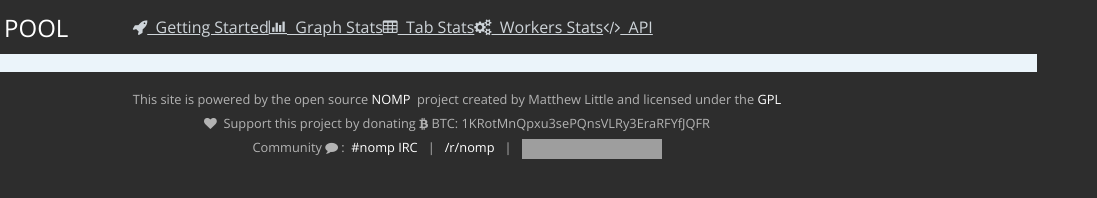
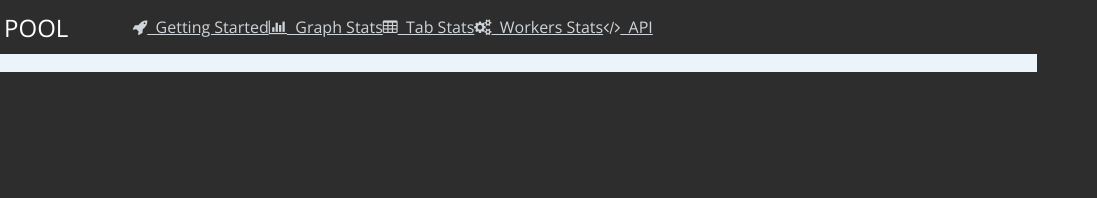
Before and after one commit to aionnetwork/aion_pool, a website: page website/index.html in a window 1280 px wide. Shown: the full height of the page, 183-1280 px from the left. Drawn offline with nearby package versions, Linux system fonts and the light colour scheme; no server answers; grey boxes are pictures that could not be loaded.

Commit message:
update footer on ui

```diff
--- a/website/index.html
+++ b/website/index.html
@@ -74,20 +74,20 @@
 
 <footer>
 
-    <div>
-        This site is powered by the open source&nbsp;<a target="_blank" href="https://github.com/zone117x/node-open-mining-portal/">NOMP</a>&nbsp;
-        project created by Matthew Little and licensed under the&nbsp;<a href="http://www.gnu.org/licenses/gpl-2.0.html">GPL</a>
-    </div>
-    <div>
-        <i class="fa fa-heart"></i>&nbsp; Support this project by donating&nbsp;<i class="fa fa-btc"></i>&nbsp;BTC: 1KRotMnQpxu3sePQnsVLRy3EraRFYfJQFR
-    </div>
-    <div id="communityFooter">
-        Community&nbsp;<i class="fa fa-comment"></i>&nbsp;: &nbsp;<a target="_blank" href="https://kiwiirc.com/client/irc.freenode.net/nomp">#nomp IRC</a>
-        &nbsp;&nbsp;|&nbsp;&nbsp;
-        <a target="_blank" href="http://reddit.com/r/nomp">/r/nomp</a>
-        &nbsp;&nbsp;|&nbsp;&nbsp;
-        <iframe src="http://ghbtns.com/github-btn.html?user=zone117x&repo=node-open-mining-portal&type=watch&count=true" allowtransparency="true" frameborder="0" scrolling="0" width="140" height="20"></iframe>
-    </div>
+    <!--<div>-->
+        <!--This site is powered by the open source&nbsp;<a target="_blank" href="https://github.com/zone117x/node-open-mining-portal/">NOMP</a>&nbsp;-->
+        <!--project created by Matthew Little and licensed under the&nbsp;<a href="http://www.gnu.org/licenses/gpl-2.0.html">GPL</a>-->
+    <!--</div>-->
+    <!--<div>-->
+        <!--<i class="fa fa-heart"></i>&nbsp; Support this project by donating&nbsp;<i class="fa fa-btc"></i>&nbsp;BTC: 1KRotMnQpxu3sePQnsVLRy3EraRFYfJQFR-->
+    <!--</div>-->
+    <!--<div id="communityFooter">-->
+        <!--Community&nbsp;<i class="fa fa-comment"></i>&nbsp;: &nbsp;<a target="_blank" href="https://kiwiirc.com/client/irc.freenode.net/nomp">#nomp IRC</a>-->
+        <!--&nbsp;&nbsp;|&nbsp;&nbsp;-->
+        <!--<a target="_blank" href="http://reddit.com/r/nomp">/r/nomp</a>-->
+        <!--&nbsp;&nbsp;|&nbsp;&nbsp;-->
+        <!--<iframe src="http://ghbtns.com/github-btn.html?user=zone117x&repo=node-open-mining-portal&type=watch&count=true" allowtransparency="true" frameborder="0" scrolling="0" width="140" height="20"></iframe>-->
+    <!--</div>-->
 
 </footer>
 
```
